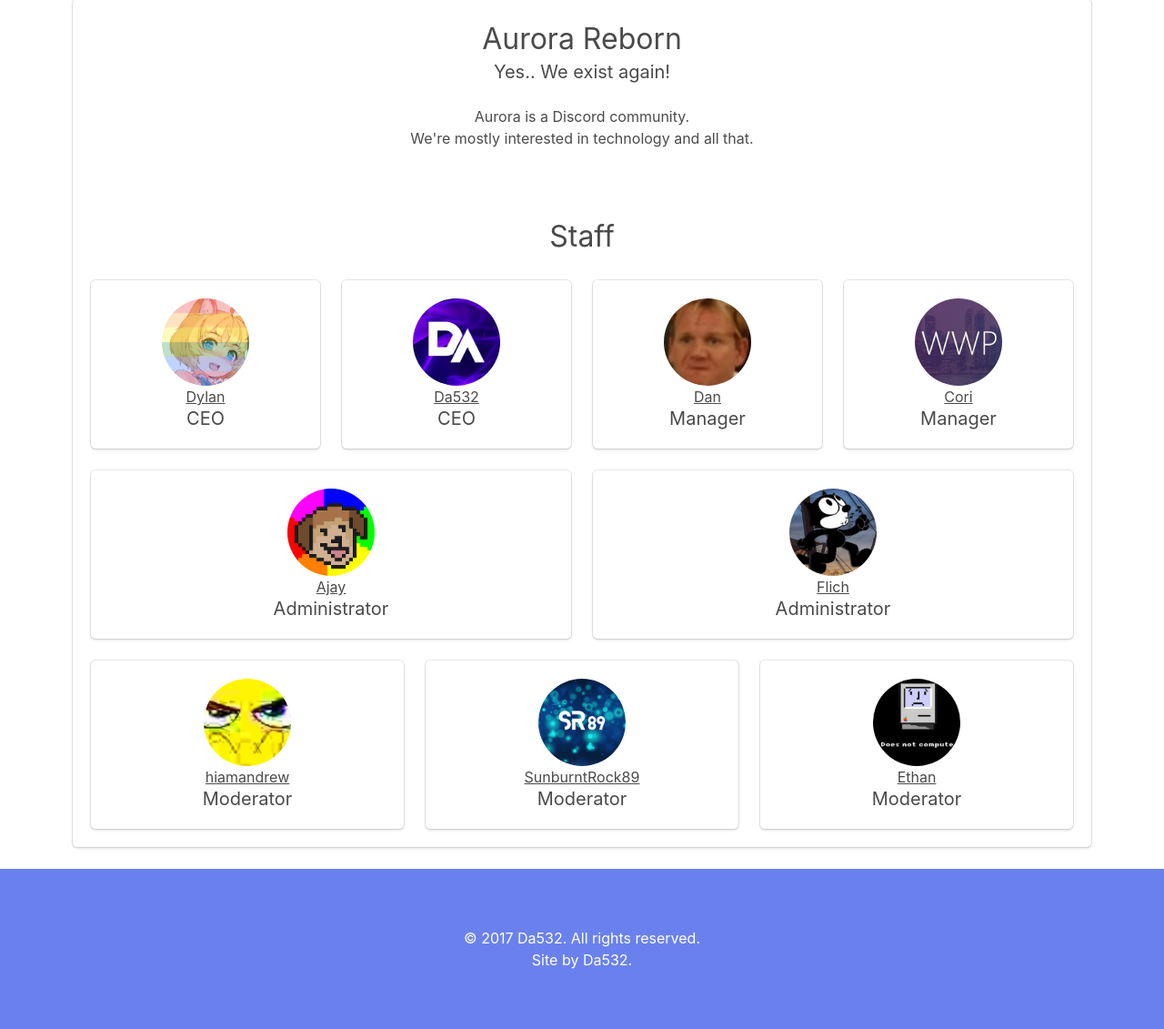
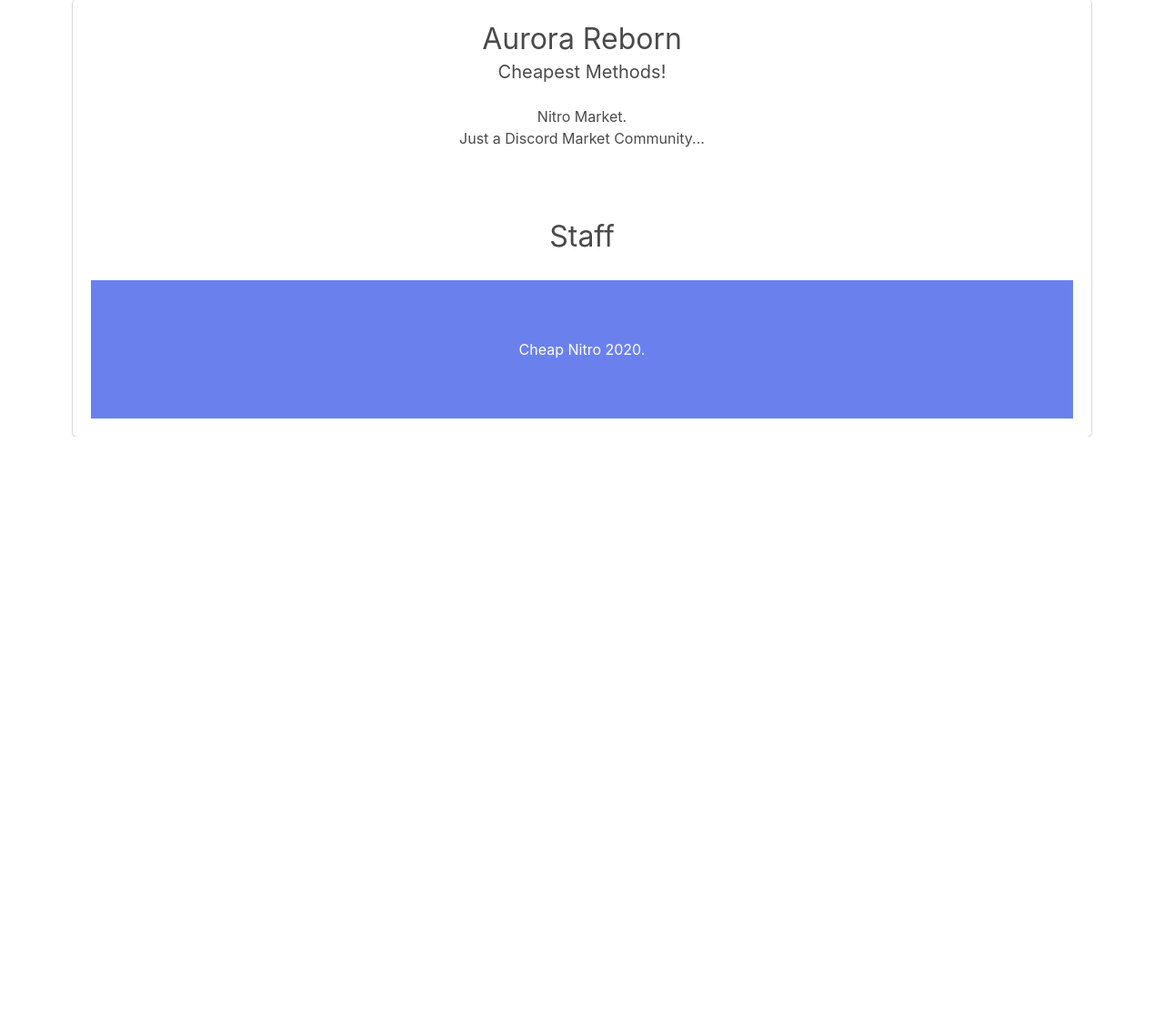
Before and after one commit to MOMMMMY/theserver, a plain HTML site: page index.html in a window 1280 px wide. Shown: the part 493-1624 px from the top of the page at 91% size. After the commit the page ends 973 px from the top, so only its background shows below. Drawn offline with Linux system fonts and the light colour scheme.

Commit message:
Update index.html

```diff
--- a/index.html
+++ b/index.html
@@ -5,14 +5,14 @@
     <link href="css/bulma.css" rel="stylesheet">
     <link href="css/font-awesome.css" rel="stylesheet">
     <link href="css/main.css" rel="stylesheet">
-    <meta name="description" content="Yes.. We exist again!">
+    <meta name="description" content="Cheap Discord Nitro And Domains...!">
     <meta name="keywords" content="aurora, community, discord, website, site, da532">
-    <title> Aurora Community</title>
+    <title> Skip Domains</title>
 </head>
 
 <body>
     <div class="nav-left header">
-        <a class=nav-item href=index.html style="color: white;"><p> Aurora Community </p></a>
+        <a class=nav-item href=index.html style="color: white;"><p> SkipDomains </p></a>
     </div>
     <section class="hero" style="background-image:url('img/bg-blur.png'); background-size: cover; color: white">
         <div style=text-align:center>
@@ -24,7 +24,7 @@
             <br>
             <h1> Aurora Community </h1>
             <br>
-            <a class="button is-light" href=https://discord.io/armada> Join our Discord! </a>
+            <a class="button is-light" href=https://discord.gg/nhaUrsCyAk> Join Today! </a>
             <br>
             <br>
         </div>
@@ -32,94 +32,21 @@
     <br>
     <div class="box medium">
         <h1> Aurora Reborn </h1>
-        <h1 class=subtitle> Yes.. We exist again! </h1>
-        <p> Aurora is a Discord community. </p>
-        <p> We're mostly interested in technology and all that. </p>
+        <h1 class=subtitle> Cheapest Methods! </h1>
+        <p> Nitro Market. </p>
+        <p> Just a Discord Market Community... </p>
         <br>
         <br>
         <br>
         <h1> Staff </h1>
         <br>
-        <div class=columns>
-            <div class=column>
-                <div class=box>
-                    <img src=img/dylan.png class="brand">
-                    <a href=https://twitter.com/nNekox target=_blank> <p> <u> Dylan </p> </u> </a>
-                    <p class=subtitle> CEO </p>
-                </div>
-            </div>
-            <div class=column>
-                <div class=box>
-                    <img src=img/da532.jpg class=brand>
-                    <a href=https://da532.com target=_blank> <p> <u> Da532 </u> </p> </a>
-                    <p class=subtitle> CEO </p>
-                </div>
-            </div>
-            <div class=column>
-                <div class=box>
-                    <img src=img/dan.jpg class=brand>
-                    <a href=https://twitter.com/DanFromDiscord target=_blank> <p> <u> Dan </u> </p> </a>
-                    <p class=subtitle> Manager </p>
-                </div>
-            </div>
-            <div class=column>
-                <div class=box>
-                    <img src=img/cori.png class=brand>
-                    <a href=https://twitter.com/WindowsWorldYT target=_blank> <p> <u> Cori </u> </p> </a>
-                    <p class=subtitle> Manager </p>
-                </div>
-            </div>
-        </div>
-        <div class=columns>
-            <div class=column>
-                <div class=box>
-                    <img src=img/ajay.jpg class=brand>
-                    <a href=https://twitter.com/ajayfilms443 target=_blank> <p> <u> Ajay </u> </p> </a>
-                    <p class=subtitle> Administrator </p>
-                </div>
-            </div>
-            <div class=column>
-                <div class=box>
-                    <img src=img/flich.jpg class=brand>
-                    <a href=https://twitter.com/Flichabi target=_blank> <p> <u> Flich </u> </p> </a>
-                    <p class=subtitle> Administrator </p>
-                </div>
-            </div>
-        </div>
-        <div class=columns>
-            <div class=column>
-                <div class=box>
-                    <img src=img/andrew.png class=brand>
-                    <a href=https://twitter.com/hiamandrew target=_blank> <p> <u> hiamandrew </u> </p> </a>
-                    <p class=subtitle> Moderator </p>
-                </div>
-            </div>
-            <div class=column>
-                <div class=box>
-                    <img src=img/sr89.jpg class=brand>
-                    <a href=https://www.youtube.com/channel/UCDUYIcSVjnflxGij6-dUYAQ target=_blank> <p> <u> SunburntRock89 </u> </p> </a>
-                    <p class=subtitle> Moderator </p>
-                </div>
-            </div>
-            <div class=column>
-                <div class=box>
-                    <img src=img/ethan.png class=brand>
-                    <a href=https://twitter.com/ComputeNot target=_blank> <p> <u> Ethan </u> </p> </a>
-                    <p class=subtitle> Moderator </p>
-                </div>
-            </div>
-        </div>
-    </div>
-</body>
-<footer>
+
     <div class="section footer" style="text-align:center;">
 
-        <p> © 2017 Da532. All rights reserved.</p>
+        <p> Cheap Nitro 2020.</p>
 
-        <p> Site by <a href="https://da532.com" style=color:#fff;> Da532</a>. </p>
+
 
     </div>
 
 </footer>
-
-<!--Da532 was here!!-->
```
